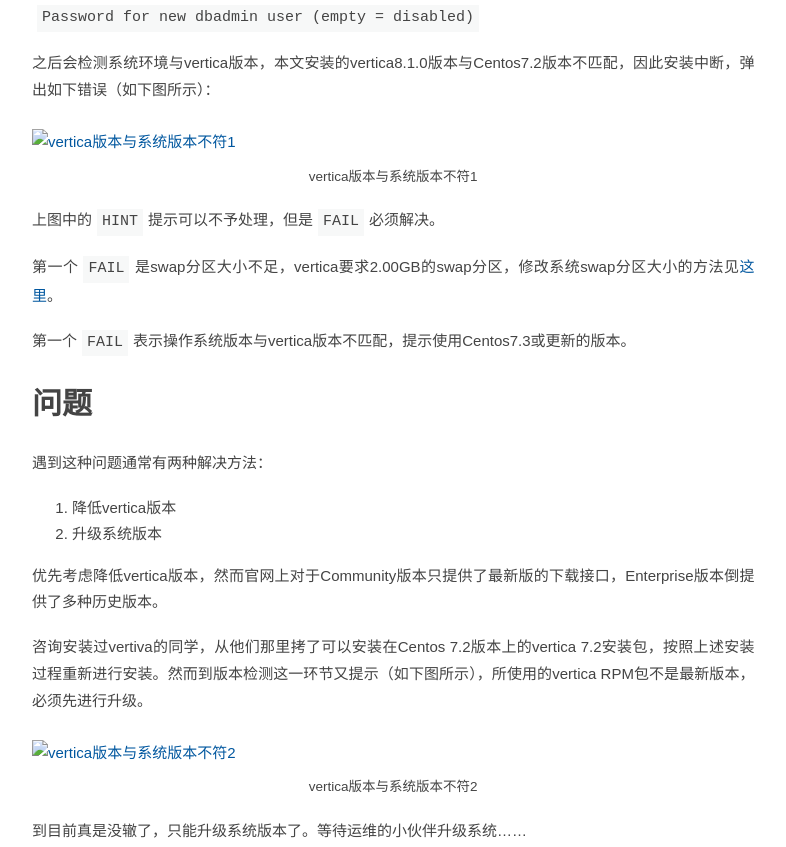
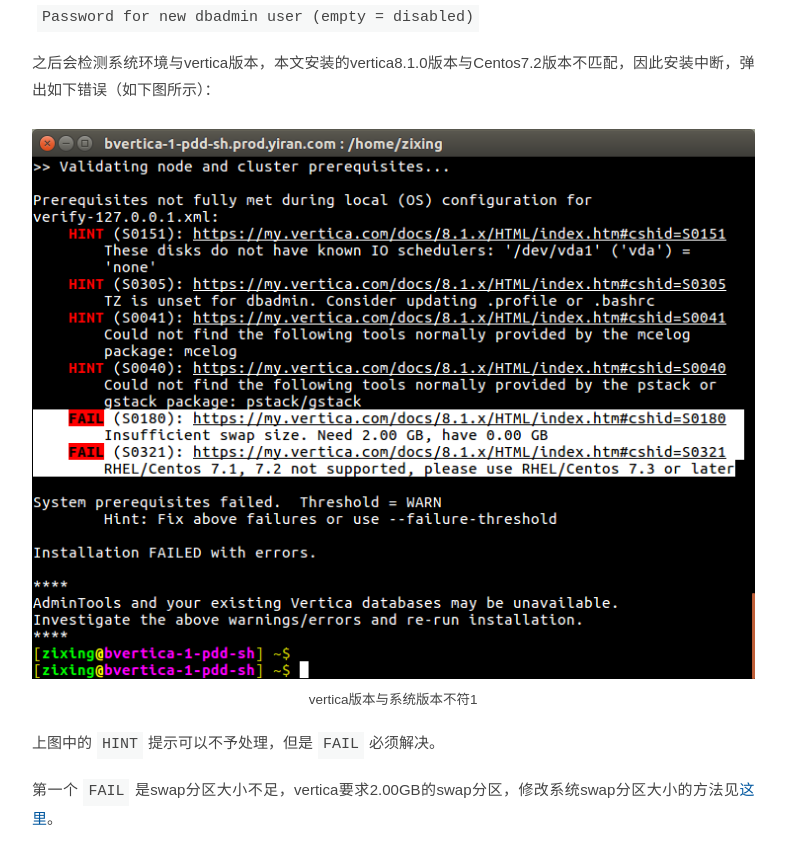
Before and after one commit to kiss90/kiss90.github.io, a plain HTML site: page 2017/04/20/vertica安装过程中的版本问题/index.html in a window 1280 px wide. Shown: the part 1880-2727 px from the top of the page, without its empty margins (93-879 px from the left). Drawn offline with nearby package versions, Linux system fonts and the light colour scheme; some packages are replaced by stand-ins of ours; a script that the page names is missing.

Commit message:
Site updated: 2017-04-21 11:07:31

```diff
--- a/2017/04/20/vertica安装过程中的版本问题/index.html
+++ b/2017/04/20/vertica安装过程中的版本问题/index.html
@@ -30,7 +30,7 @@
 <p>中间会让你输入dbadmin的密码：</p>
 <p><code>Password for new dbadmin user (empty = disabled)</code></p>
 <p>之后会检测系统环境与vertica版本，本文安装的vertica8.1.0版本与Centos7.2版本不匹配，因此安装中断，弹出如下错误（如下图所示）：</p>
-<p><img src="../images/vertica_err1_1.png" alt="vertica版本与系统版本不符1"></p>
+<p><img src="/images/vertica_err1_1.png" alt="vertica版本与系统版本不符1"></p>
 <p>上图中的<code>HINT</code>提示可以不予处理，但是<code>FAIL</code>必须解决。</p>
 <p>第一个<code>FAIL</code>是swap分区大小不足，vertica要求2.00GB的swap分区，修改系统swap分区大小的方法见<a href="https://askubuntu.com/questions/178712/how-to-increase-swap-space" target="_blank" rel="external">这里</a>。</p>
 <p>第一个<code>FAIL</code>表示操作系统版本与vertica版本不匹配，提示使用Centos7.3或更新的版本。</p>
@@ -41,7 +41,7 @@
 </ol>
 <p>优先考虑降低vertica版本，然而官网上对于Community版本只提供了最新版的下载接口，Enterprise版本倒提供了多种历史版本。</p>
 <p>咨询安装过vertiva的同学，从他们那里拷了可以安装在Centos 7.2版本上的vertica 7.2安装包，按照上述安装过程重新进行安装。然而到版本检测这一环节又提示（如下图所示），所使用的vertica RPM包不是最新版本，必须先进行升级。</p>
-<p><img src="../images/vertica_err1_2.png" alt="vertica版本与系统版本不符2"></p>
+<p><img src="/images/vertica_err1_2.png" alt="vertica版本与系统版本不符2"></p>
 <p>到目前真是没辙了，只能升级系统版本了。等待运维的小伙伴升级系统……</p>
 </div><script type="text/javascript" src="/js/share.js?v=0.0.0" async></script><a data-url="http://yoursite.com/2017/04/20/vertica安装过程中的版本问题/" data-id="cj1qftl940000kndbsrldxlqj" class="article-share-link">分享到</a><div class="tags"><a href="/tags/vertica/">vertica</a></div><div class="post-nav"><a href="/2017/04/19/essay_20170419/" class="pre">世事洞明皆学问，人情练达即文章</a></div><div id="cloud-tie-wrapper" class="cloud-tie-wrapper"></div><script>var cloudTieConfig = {
   url: document.location.href,
```
Also changed, not shown: atom.xml (+4 -4 lines).
